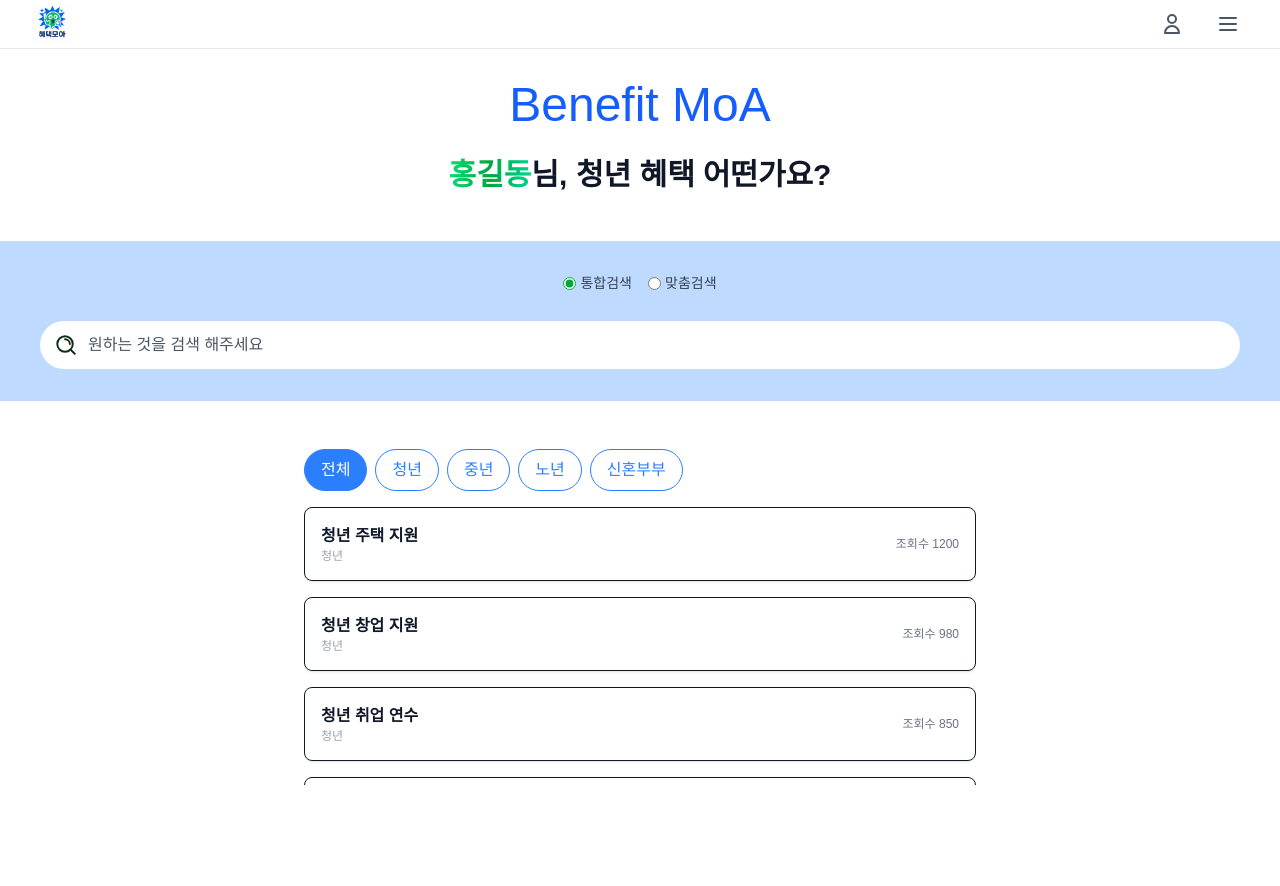
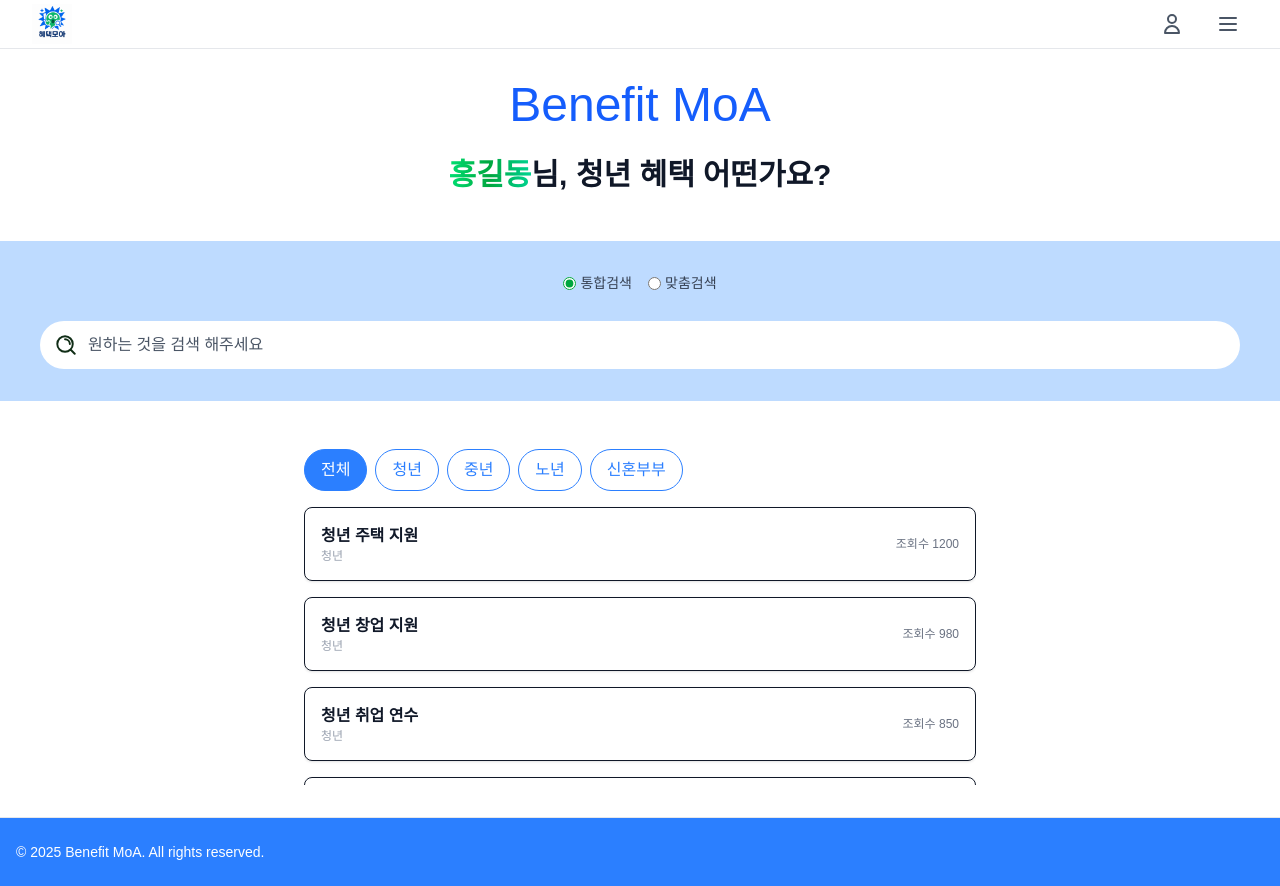
Before and after one commit to jjo-mi/benefit-moa-fe, a Next.js app: page /home in a window 1280 px wide. Before the commit the page ends 817 px from the top, so only its background shows below. Built offline with nearby package versions, Linux system fonts and the light colour scheme.

Commit message:
[feat]  Footer 추가

```diff
--- a/src/app/layout.tsx
+++ b/src/app/layout.tsx
@@ -1,6 +1,7 @@
 import type { Metadata } from "next";
 import "./globals.css";
 import { HeaderWrapper } from "@/components/layout/HeaderWrapper";
+import { Footer } from "@/components/layout/Footer";
 
 export const metadata: Metadata = {
   title: "혜택모아",
@@ -15,9 +16,10 @@
   return (
     <html lang="ko" suppressHydrationWarning>
       <body className="antialiased transition-colors duration-200">
-        <div className="min-h-screen flex flex-col bg-white text-gray-900 transition-colors duration-200">
+        <div className="h-screen flex flex-col bg-white text-gray-900 transition-colors duration-200">
           <HeaderWrapper />
           <main className="flex-1 p-4 ">{children}</main>
+          <Footer />
         </div>
       </body>
     </html>
--- /dev/null
+++ b/src/components/layout/Footer.tsx
@@ -0,0 +1,11 @@
+import React from "react";
+
+export const Footer = () => {
+  return <footer className="w-full bg-blue-500 border-t border-gray-200">
+    <div className="max-w-7xl mx-auto px-4 py-6">
+      <p className="text-sm text-white">
+        &copy; 2025 Benefit MoA. All rights reserved.
+      </p>
+    </div>
+  </footer>;
+};
```
